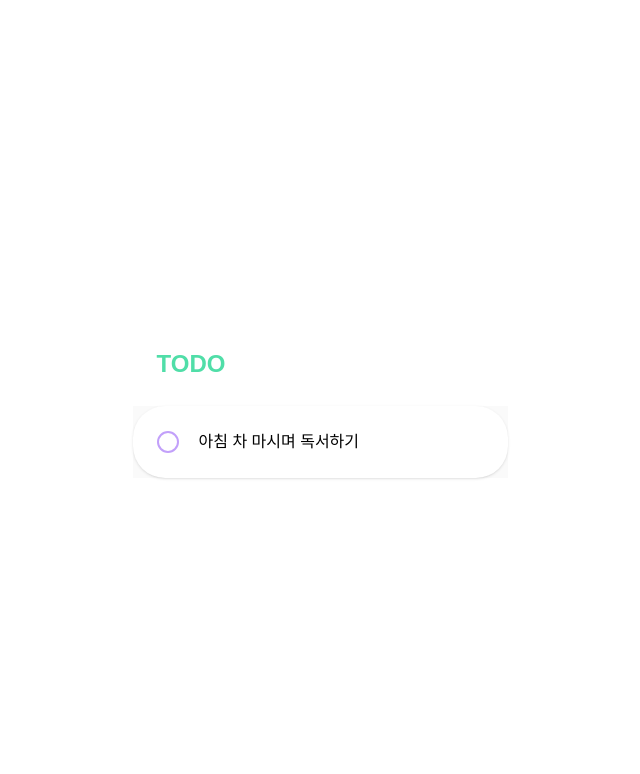
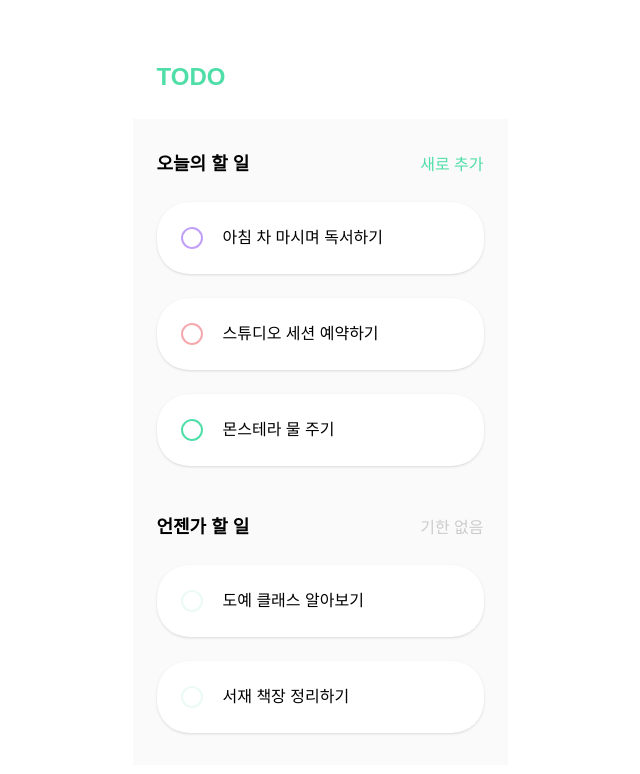
Before and after one commit to deepdive-01/goorm-todo-front, a React (Vite) app: page /today in a window 1280 px wide. Shown: the top 774 px of the page, without its empty margins (320-960 px from the left). Built offline with nearby package versions, Linux system fonts and the light colour scheme; a web font is replaced by a local one.

Commit message:
feat: TodoItem props 추가

```diff
--- a/src/components/TodoItem.tsx
+++ b/src/components/TodoItem.tsx
@@ -1,16 +1,39 @@
 import { useState } from 'react';
 import Text from './Text';
 
-export default function TodoItem() {
+type Category = 'focus' | 'quick' | 'plan' | 'drop' | 'later';
+
+type TodoItemProps = {
+  text: string;
+  category: Category;
+};
+
+export default function TodoItem({ text, category }: TodoItemProps) {
   const [checked, setChecked] = useState(false);
+
+  const categoryBorderMap = {
+    focus: 'border-primary',
+    quick: 'border-quick',
+    plan: 'border-plan',
+    drop: 'border-drop',
+    later: 'border-primary-light',
+  };
+  const categoryBgMap = {
+    focus: 'bg-primary',
+    quick: 'bg-quick',
+    plan: 'bg-plan',
+    drop: 'bg-drop',
+    later: '',
+  };
 
   return (
     <li className="w-full rounded-4xl p-6 flex gap-5 bg-white shadow-sm items-center">
       <button
+        disabled={category === 'later'}
         onClick={() => setChecked((prev) => !prev)}
-        className={`w-5.5 h-5.5 border-plan border-2 rounded-full ${checked ? 'bg-plan' : ''}`}
+        className={`w-5.5 h-5.5 border-2 rounded-full ${categoryBorderMap[category]} ${checked ? categoryBgMap[category] : ''}`}
       ></button>
-      <Text className={checked ? 'text-gray-text line-through' : ''}>아침 차 마시며 독서하기</Text>
+      <Text className={checked ? 'text-gray-text line-through' : ''}>{text}</Text>
     </li>
   );
 }
--- a/src/pages/today/index.tsx
+++ b/src/pages/today/index.tsx
@@ -1,12 +1,31 @@
 import TodoItem from '@/components/TodoItem';
 import Header from '@/components/Header';
+import SectionHeader from '@/components/SectionHeader';
+
+const openTodoModal = () => {};
 
 export default function TodayPage() {
   return (
     <div className="w-full h-full flex items-center justify-center">
       <div className="w-93.75 bg-gray-ui">
         <Header />
-        <TodoItem />
+        <main className="px-6 py-8 flex flex-col gap-12 w-full">
+          <section className="w-full flex flex-col gap-6">
+            <SectionHeader
+              title="오늘의 할 일"
+              rightLabel="새로 추가"
+              onRightPress={openTodoModal}
+            />
+            <TodoItem text="아침 차 마시며 독서하기" category="plan" />
+            <TodoItem text="스튜디오 세션 예약하기" category="quick" />
+            <TodoItem text="몬스테라 물 주기" category="focus" />
+          </section>
+          <section className="w-full flex flex-col gap-6">
+            <SectionHeader title="언젠가 할 일" rightLabel="기한 없음" />
+            <TodoItem text="도예 클래스 알아보기" category="later" />
+            <TodoItem text="서재 책장 정리하기" category="later" />
+          </section>
+        </main>
       </div>
     </div>
   );
```
